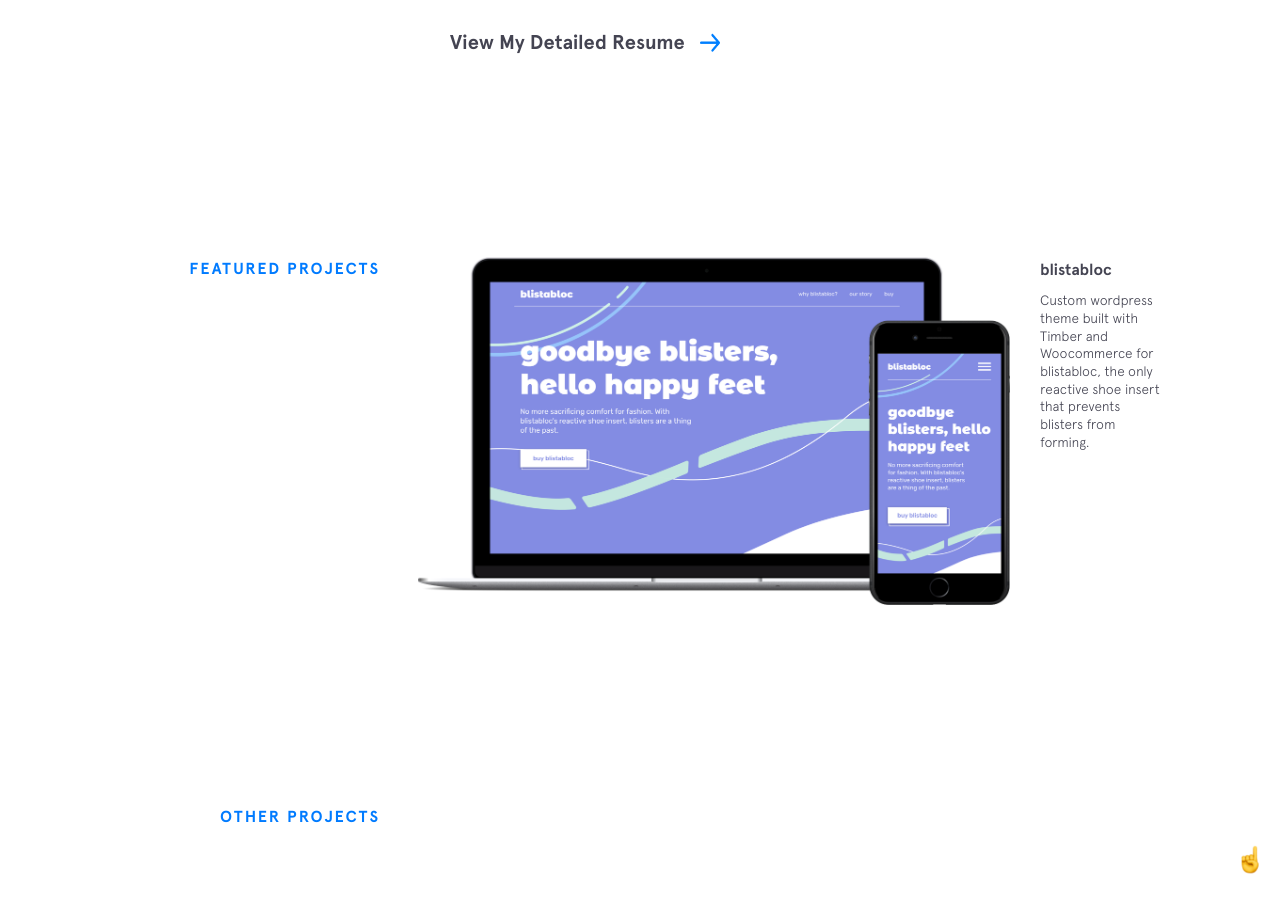
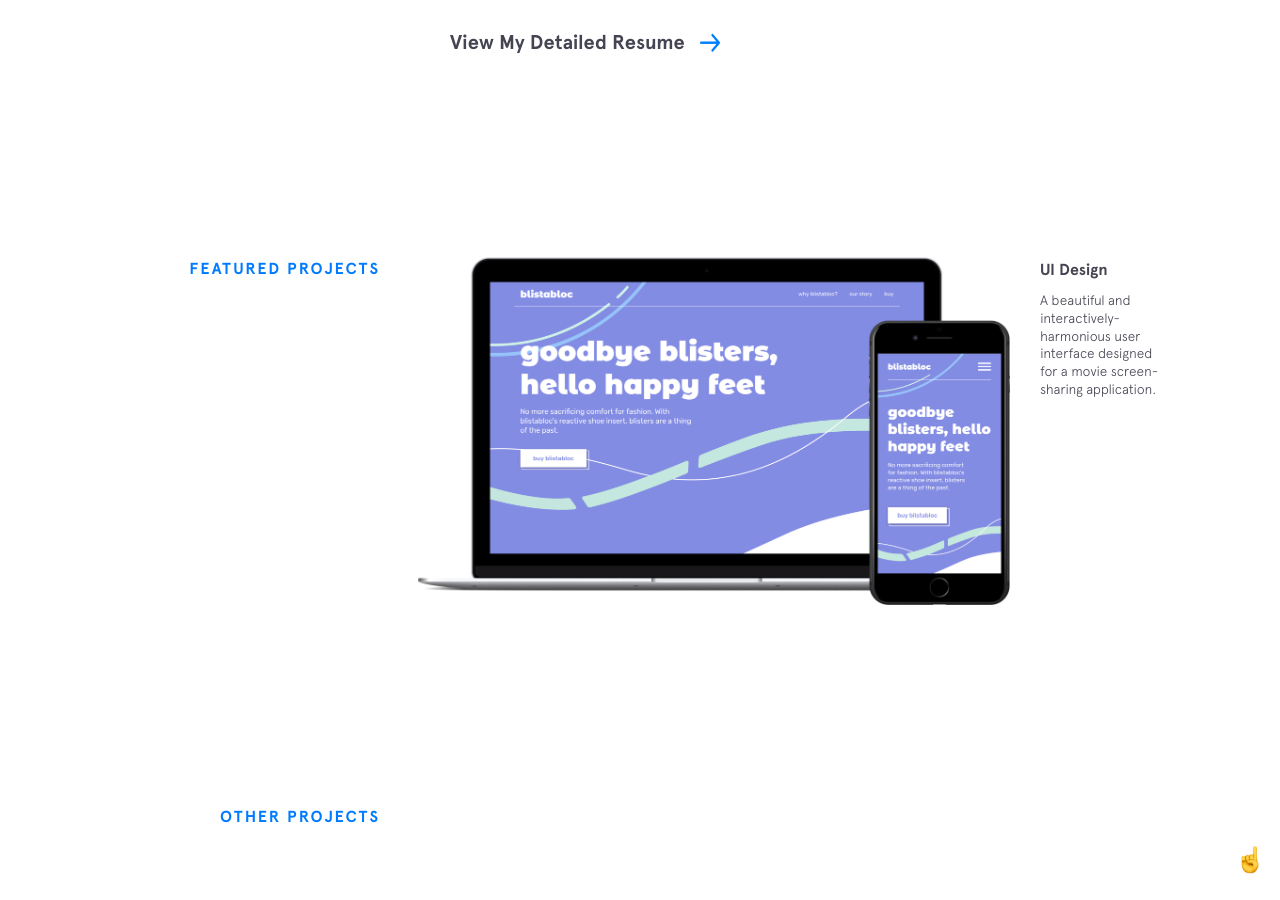
Before and after one commit to SylGaw/SylGaw.github.io, a Jekyll site: the page built from index.html, in a window 1280 px wide and 900 px high, scrolled down 2114 px. Built offline with Jekyll 4.4.1, drawn with Linux system fonts in a browser that asks for light colours; nearby versions of some CDN libraries.

Commit message:
personalize

```diff
--- a/_includes/featured-projects.html
+++ b/_includes/featured-projects.html
@@ -1,18 +1,17 @@
 <section class="section featured-projects">
   <div class="section__title">Featured Projects</div>
   <div class="section__content">
-    <div class="project blistabloc">
+    <div class="project movie-sharing">
       <figure class="project__pic">
-        <a href="https://blistabloc.com/" target="_blank">
-          <img src="{{site.baseurl}}/img/featured/blistabloc/blistabloc.png" alt="">
+        <a href="https://github.com/SylGaw/portfolio" target="_blank">
+          <img src="{{site.baseurl}}/img/featured/movie-sharing/movie-sharing.png" alt="">
         </a>
       </figure>
       <figcaption class="project__caption">
         <div class="project__name">
-          <a href="https://blistabloc.com/" target="_blank">blistabloc</a>
+          <a href="https://github.com/SylGaw/portfolio" target="_blank">UI Design</a>
         </div>
-        <p>Custom wordpress theme built with Timber and Woocommerce for blistabloc, the only reactive shoe insert that prevents
-          blisters from forming.</p>
+        <p>A beautiful and interactively-harmonious user interface designed for a movie screen-sharing application.</p>
       </figcaption>
     </div>
 
```
Also changed, not shown: img/featured/movie-sharing/movie-sharing.png (renamed from img/featured/blistabloc/blistabloc.png).
